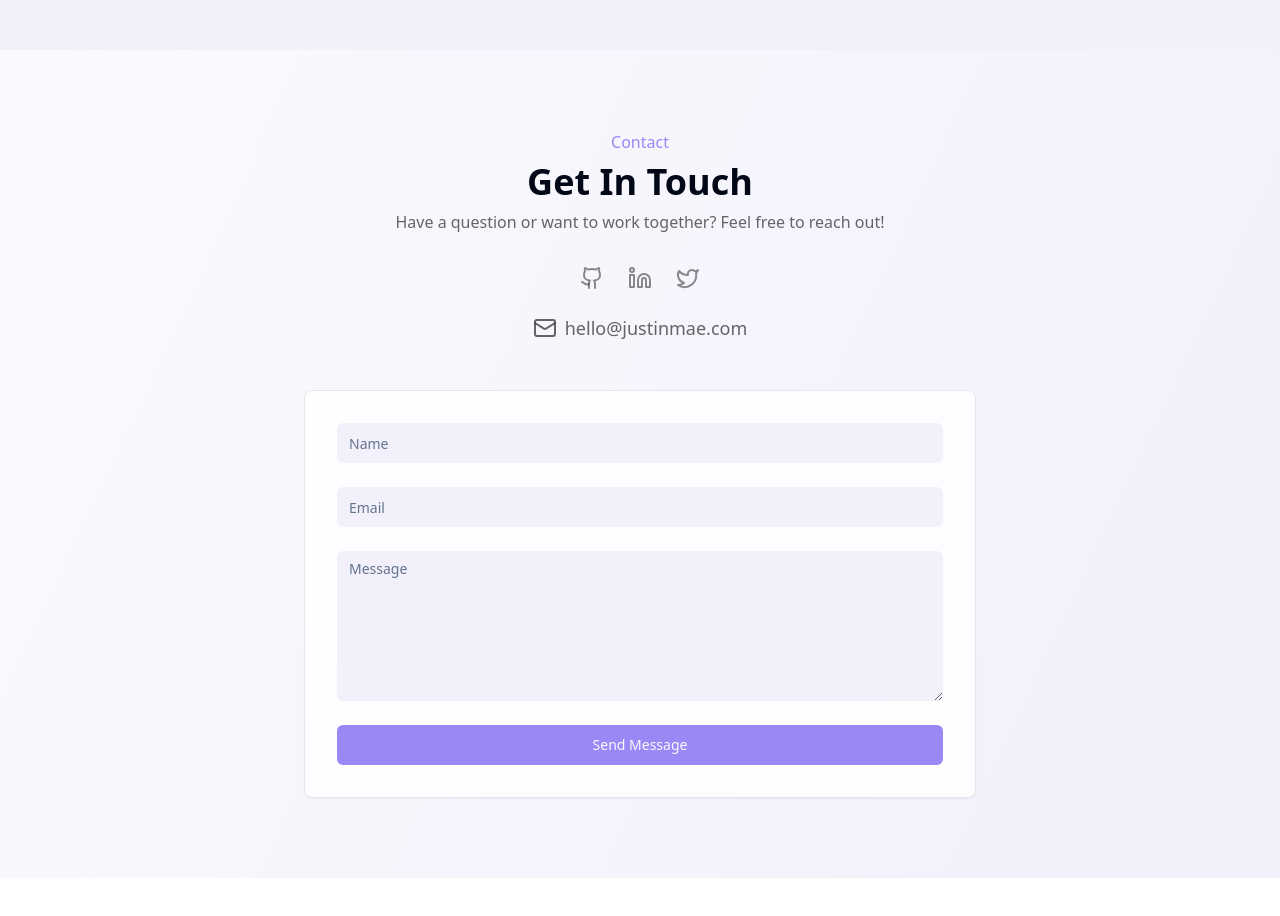
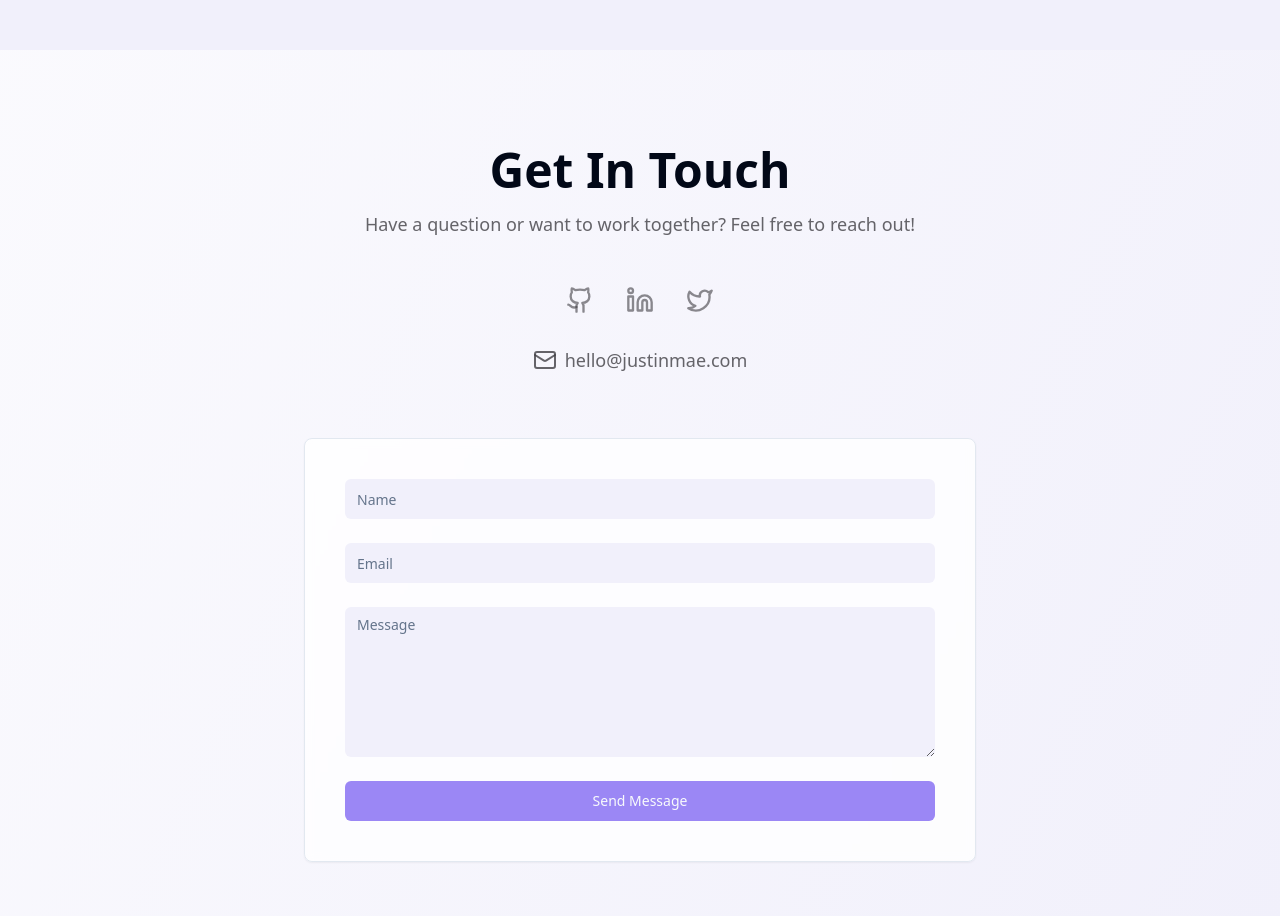
Before and after one commit to justinmae/justinmae.com, a React (Vite) app: page / in a window 1280 px wide. Shown: the part 1860-2776 px from the top of the page. Before the commit the page ends 2738 px from the top, so only its background shows below. Built offline with nearby package versions, Linux system fonts and the light colour scheme.

Commit message:
Refactor Contact Section
Improve the styling and readability of the Contact section.  Consider removing redundant elements to reduce visual clutter.

```diff
--- a/src/components/sections/Contact.tsx
+++ b/src/components/sections/Contact.tsx
@@ -7,45 +7,44 @@ import { Github, Linkedin, Mail, Twitter } from "lucide-react";
 
 export const Contact = () => {
   return (
-    <section className="py-20 px-4" id="contact">
+    <section className="py-24 px-4" id="contact">
       <div className="max-w-6xl mx-auto text-center">
-        <span className="text-accent-primary font-medium mb-2 block">Contact</span>
-        <h2 className="text-3xl md:text-4xl font-bold mb-2">Get In Touch</h2>
-        <p className="text-soft-dark/80 mb-8">Have a question or want to work together? Feel free to reach out!</p>
+        <h2 className="text-3xl md:text-5xl font-bold mb-4">Get In Touch</h2>
+        <p className="text-soft-dark/80 mb-12 text-lg">Have a question or want to work together? Feel free to reach out!</p>
 
-        <div className="flex gap-6 justify-center mb-6">
+        <div className="flex gap-8 justify-center mb-8">
           <a
             href="#"
             className="text-soft-dark/60 hover:text-accent-primary transition-colors"
             aria-label="Github Profile"
           >
-            <Github className="w-6 h-6" />
+            <Github className="w-7 h-7" />
           </a>
           <a
             href="#"
             className="text-soft-dark/60 hover:text-accent-primary transition-colors"
             aria-label="LinkedIn Profile"
           >
-            <Linkedin className="w-6 h-6" />
+            <Linkedin className="w-7 h-7" />
           </a>
           <a
             href="#"
             className="text-soft-dark/60 hover:text-accent-primary transition-colors"
             aria-label="Twitter Profile"
           >
-            <Twitter className="w-6 h-6" />
+            <Twitter className="w-7 h-7" />
           </a>
         </div>
 
         <a
           href="mailto:hello@justinmae.com"
-          className="inline-flex items-center gap-2 text-soft-dark/80 hover:text-accent-primary transition-colors mb-12"
+          className="inline-flex items-center gap-2 text-soft-dark/80 hover:text-accent-primary transition-colors mb-16"
         >
           <Mail className="w-6 h-6" />
           <span className="text-lg">hello@justinmae.com</span>
         </a>
 
-        <Card className="max-w-2xl mx-auto p-8 bg-white/80 backdrop-blur-sm">
+        <Card className="max-w-2xl mx-auto p-8 md:p-10 bg-white/80 backdrop-blur-sm">
           <form className="space-y-6">
             <div>
               <Input type="text" placeholder="Name" className="bg-soft-gray border-0" />
```
